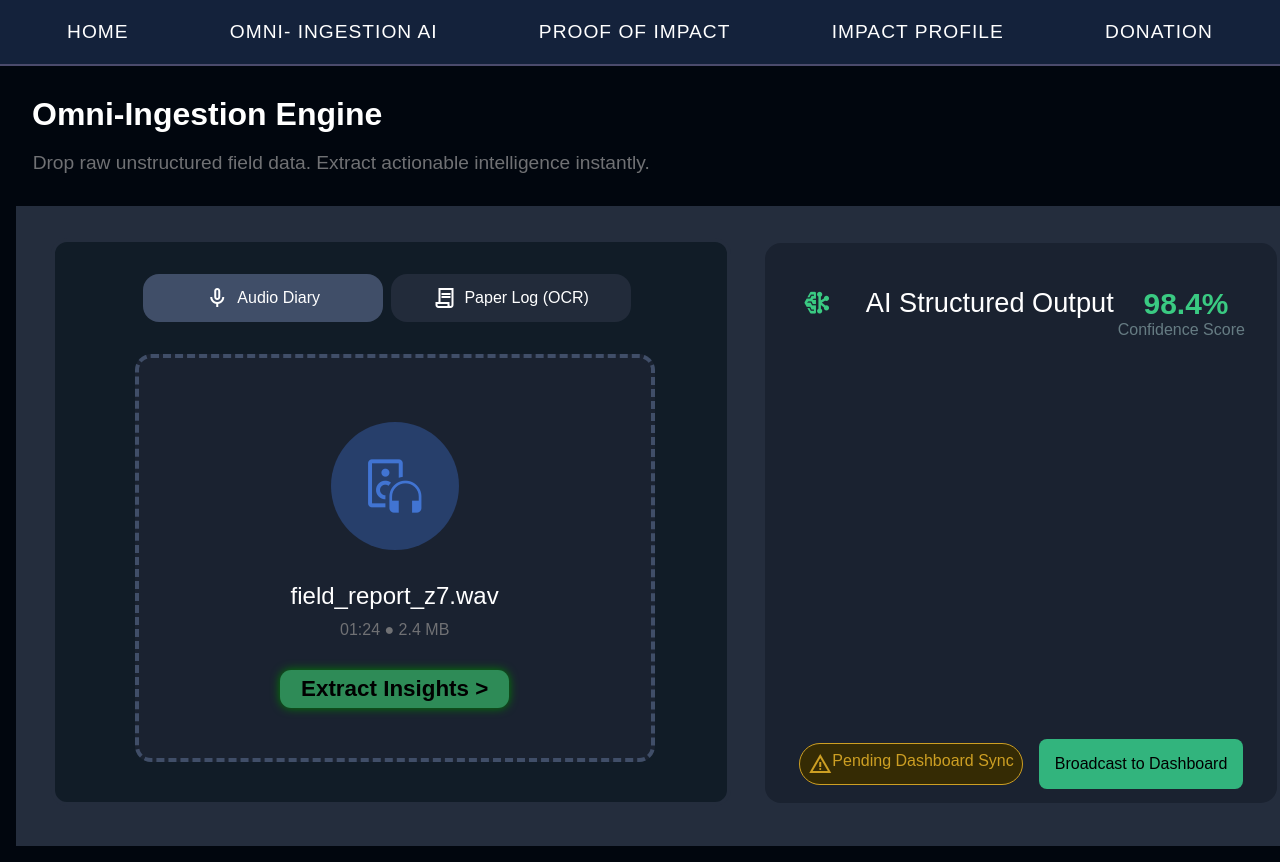
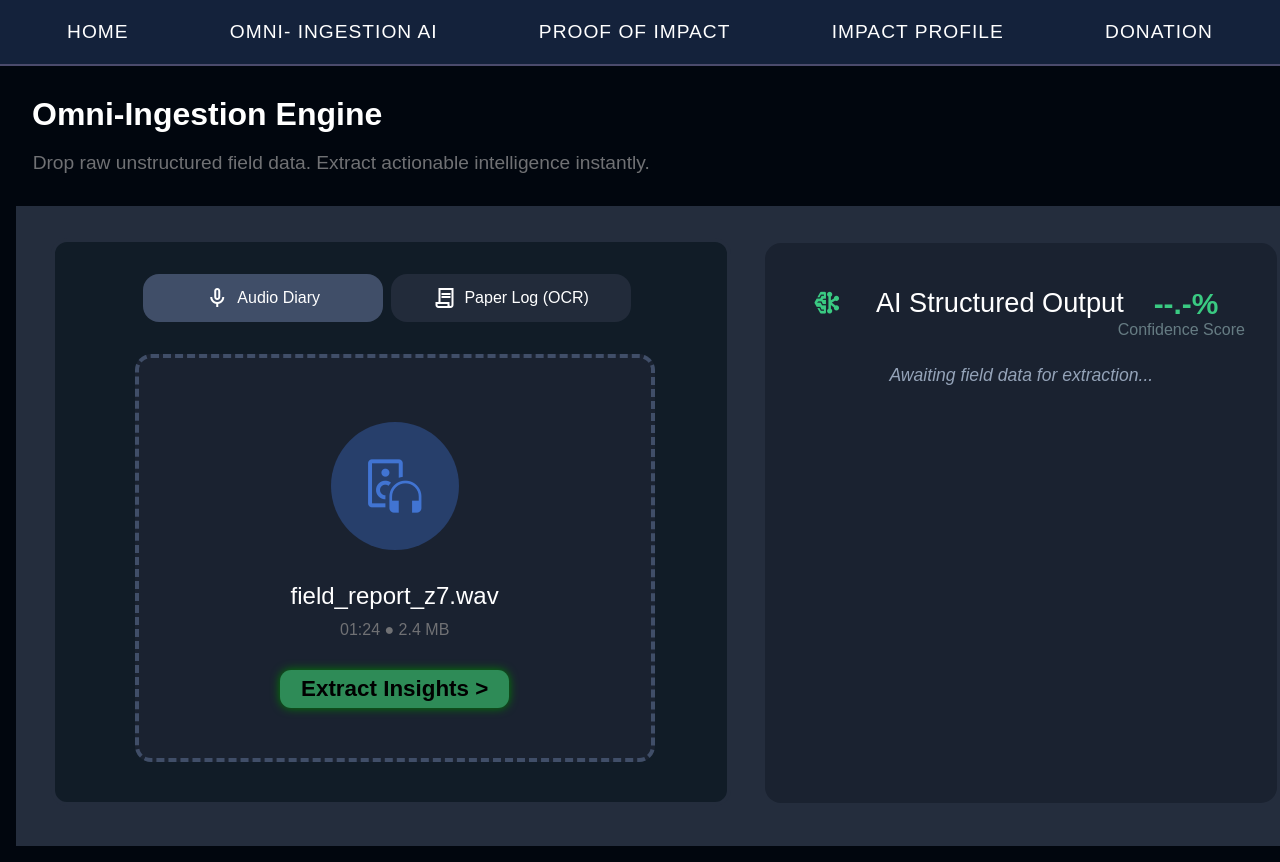
Before and after one commit to ananyajoshi-cseai/ByteNova, a Flask app: page /omni_ingestion in a window 1280 px wide. Run offline with Flask 3, Linux system fonts and the light colour scheme.

Commit message:
Update HTML template for dynamic URL routing

```diff
--- a/templates/omni_ingestion.html
+++ b/templates/omni_ingestion.html
@@ -4,18 +4,18 @@
     <meta charset="UTF-8">
     <meta name="viewport" content="width=device-width, initial-scale=1.0">
     <title>Document</title>
-    <link rel="stylesheet" href="omni_ingestion.css">
+    <link rel="stylesheet" href="{{ url_for('static', filename='omni_ingestion.css') }}">
     <link href="https://fonts.googleapis.com/css2?family=Material+Symbols+Outlined" rel="stylesheet" />
 
 </head>
 <body>
     <div class="top">
-        <div class="NavigationTab"><a href="home.html">Home</a></div>
-        <div class=" NavigationTab"><a href="omni_ingestion.html">Omni- Ingestion AI</a></div>
-        <div class=" NavigationTab"><a href="POI.html">Proof of Impact</a></div>
-        <div class=" NavigationTab"><a href="volunteer.html">Impact Profile</a></div>
-        <div class=" NavigationTab"><a href="donation1.html">Donation</a></div>
-    </div>
+    <div class="NavigationTab"><a href="{{ url_for('home') }}">Home</a></div>
+    <div class="NavigationTab"><a href="{{ url_for('omni_ingestion') }}">Omni- Ingestion AI</a></div>
+    <div class="NavigationTab"><a href="{{ url_for('poi') }}">Proof of Impact</a></div>
+    <div class="NavigationTab"><a href="{{ url_for('volunteer') }}">Impact Profile</a></div>
+    <div class="NavigationTab"><a href="{{ url_for('donation') }}">Donation</a></div>
+</div>
         <h1>Omni-Ingestion Engine</h1>
         <p>Drop raw unstructured field data. Extract actionable intelligence instantly.</p>
         <div class="sbse-main">
@@ -31,17 +31,75 @@
             <div class="extract"> Extract Insights > </div>
         </div></div>
         <div class="second-dabba">
-            <div class="brain"><span class="material-symbols-outlined green ">network_intel_node</span> AI Structured Output
-                <div class="percent">98.4%</div></div>
-                <div class="score">Confidence Score</div>
-        <div class="box4">
-            <div class="button1"><span class="material-symbols-outlined">
-warning
-</span> Pending Dashboard Sync</div>
-            <div class="button2">Broadcast to Dashboard</div>
+    <div class="brain"><span class="material-symbols-outlined green">network_intel_node</span> AI Structured Output
+        <div class="percent">--.-%</div>
+    </div>
+    <div class="score">Confidence Score</div>
 
-        </div>
-        </div>
-        </div>
+    <div id="ai-summary" style="color: #94a3b8; text-align: center; padding: 1.5em; font-size: 1.1em; font-style: italic;">
+        Awaiting field data for extraction...
+    </div>
+
+    <div class="box4">
+        <input type="file" id="real-file-input" style="display: none;" accept="audio/*,image/*,.pdf">
+
+<script>
+document.addEventListener("DOMContentLoaded", function() {
+    const uploadBox = document.querySelector('.box3');
+    const fileInput = document.getElementById('real-file-input');
+    const filenameDisplay = document.querySelector('.report'); // The div that says field_report_z7.wav
+    const aiScoreDisplay = document.querySelector('.percent'); // The div that says 98.4%
+
+    // 1. Click the box to trigger the hidden file selector
+    uploadBox.addEventListener('click', () => {
+        fileInput.click();
+    });
+
+    // 2. When a file is selected, send it to the Flask server
+    fileInput.addEventListener('change', function() {
+        if (fileInput.files.length > 0) {
+            const file = fileInput.files[0];
+            filenameDisplay.innerText = "Uploading " + file.name + "...";
+
+            // Prepare the file for sending (FormData mimics a real HTML form)
+            const formData = new FormData();
+            formData.append('evidence_file', file);
+
+            // Send to our Python backend
+            fetch('/api/upload-evidence', {
+    method: 'POST',
+    body: formData
+})
+.then(response => response.json())
+.then(data => {
+    if (data.status === "success") {
+        filenameDisplay.innerText = file.name;
+
+        // Update with REAL AI Data!
+        aiScoreDisplay.innerText = data.insights.confidence_score;
+        document.getElementById('ai-summary').innerText = `"${data.insights.summary}" [URGENCY: ${data.insights.urgency}]`;
+
+        // Change color based on urgency
+        if(data.insights.urgency === "CRITICAL") {
+            document.getElementById('ai-summary').style.color = "#ff3131";
+        } else if (data.insights.urgency === "WARNING") {
+            document.getElementById('ai-summary').style.color = "#ff5e00";
+        } else {
+            document.getElementById('ai-summary').style.color = "#4ade80";
+        }
+
+    } else {
+        alert("Upload failed: " + data.message);
+        filenameDisplay.innerText = "Upload failed.";
+    }
+})
+            .catch(error => {
+                console.error("Error:", error);
+                filenameDisplay.innerText = "Connection error.";
+            });
+        }
+    });
+});
+</script>
 </body>
 </html>
```
